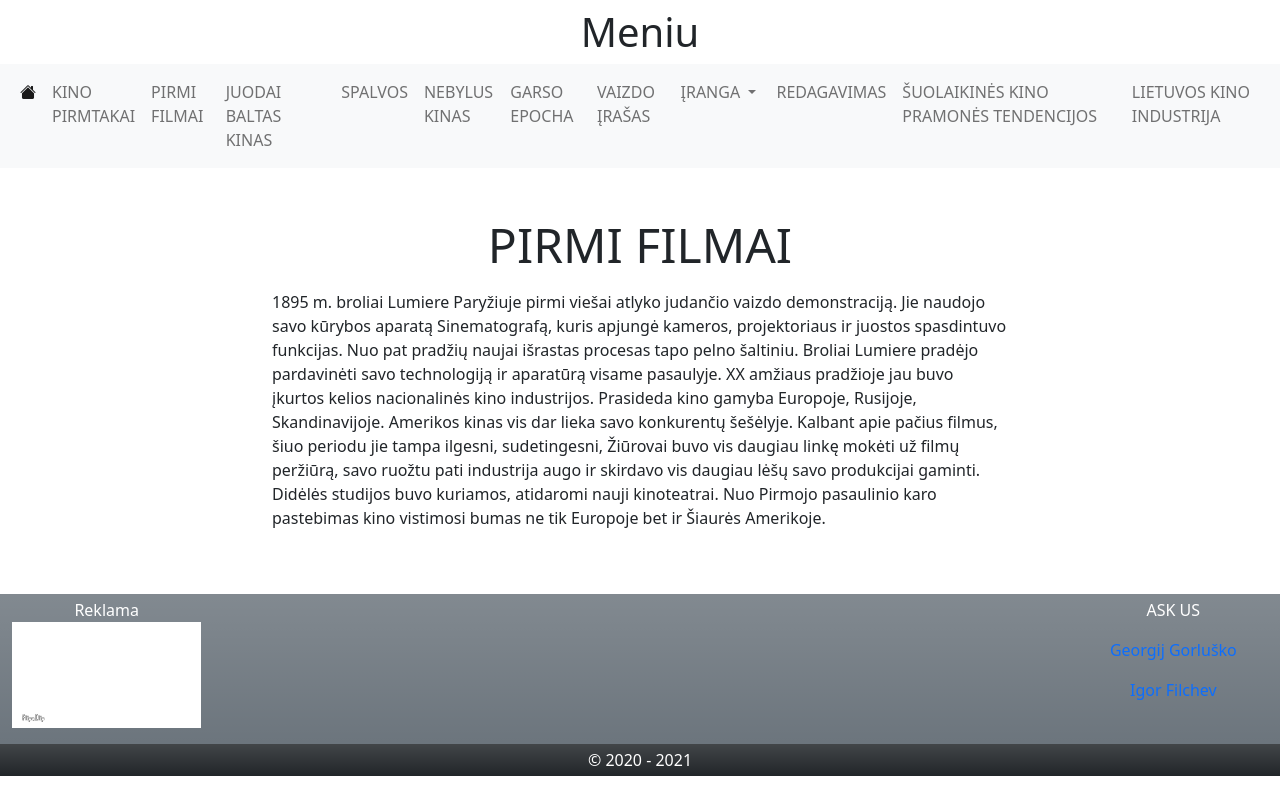
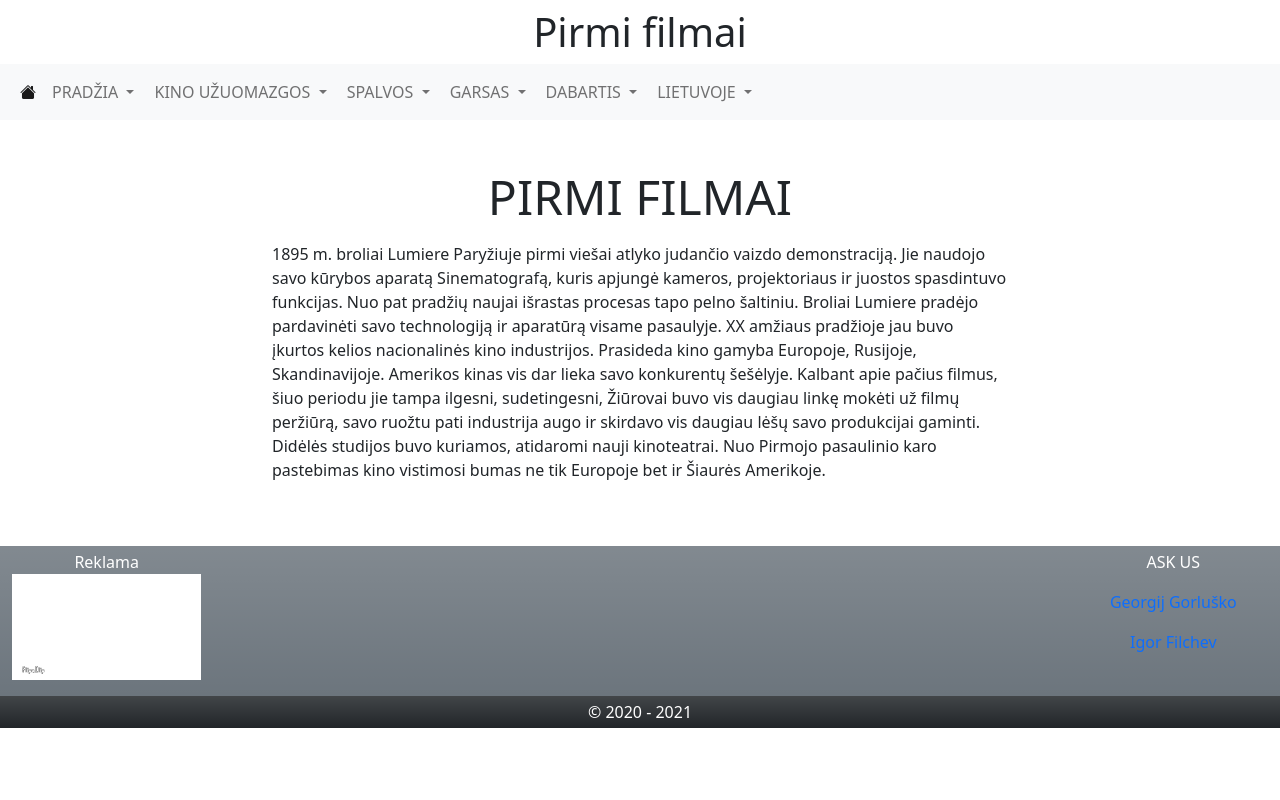
Before and after one commit to filchev-igor/filmEquipmentApp, a website: page pages/pirmi-filmai.html in a window 1280 px wide. Drawn offline with nearby package versions, Linux system fonts and the light colour scheme.

Commit message:
pirmi-filmai.html edited online with Bitbucket

```diff
--- a/pages/pirmi-filmai.html
+++ b/pages/pirmi-filmai.html
@@ -40,11 +40,10 @@
 <nav class="navbar d-none d-md-flex" aria-label="Hidden navigation during scrolling">
     <div class="container-fluid justify-content-center">
         <span class="display-6">
-            Meniu
+            Pirmi filmai
         </span>
     </div>
 </nav>
-
 <nav class="navbar navbar-expand-md navbar-light bg-light sticky-top" aria-label="Main navigation">
     <div class="container-fluid">
         <button class="navbar-toggler" type="button" data-bs-toggle="collapse" data-bs-target="#navbarNav" aria-controls="navbarNav" aria-expanded="false" aria-label="Toggle navigation">
@@ -59,66 +58,125 @@
                     </a>
                 </li>
 
-                <li class="nav-item">
-                    <a class="nav-link" href="../pages/nuotrauka-ir-animacija.html"> KINO PIRMTAKAI</a>
+                <li class="nav-item dropdown">
+                    <a class="nav-link dropdown-toggle" href="#" id="navbarDropdownMenuLink" role="button"
+                       data-bs-toggle="dropdown" aria-expanded="false">
+                        PRADŽIA
+                    </a>
+
+                    <ul class="dropdown-menu" aria-labelledby="navbarDropdownMenuLink">
+                        <li>
+                            <a class="dropdown-item" href="../index.html">APIE</a>
+                        </li>
+                    </ul>
                 </li>
 
-                <li class="nav-item">
-                    <a class="nav-link" href="../pages/pirmi-filmai.html">PIRMI FILMAI</a>
+
+
+
+<li class="nav-item dropdown">
+                    <a class="nav-link dropdown-toggle" href="#" id="navbarDropdownMenuLink" role="button"
+                       data-bs-toggle="dropdown" aria-expanded="false">
+                        KINO UŽUOMAZGOS
+                    </a>
+
+                    <ul class="dropdown-menu" aria-labelledby="navbarDropdownMenuLink">
+                        <li>
+                            <a class="dropdown-item" href="../pages/nuotrauka-ir-animacija.html">PIRMOJI ĮRANGA</a>
                         </li>
 
-                <li class="nav-item">
-                    <a class="nav-link" href="../pages/juodai-baltas-kinas.html"> JUODAI BALTAS KINAS</a>
+                        <li>
+                            <a class="dropdown-item" href="../pages/pirmi-filmai.html">PIRMI FILMAI</a>
+                        </li>
+                    </ul>
                 </li>
 
-                <li class="nav-item">
-                    <a class="nav-link" href="../pages/spalvos.html">SPALVOS</a>
+
+
+<li class="nav-item dropdown">
+                    <a class="nav-link dropdown-toggle" href="#" id="navbarDropdownMenuLink" role="button"
+                       data-bs-toggle="dropdown" aria-expanded="false">
+                        SPALVOS
+                    </a>
+
+                    <ul class="dropdown-menu" aria-labelledby="navbarDropdownMenuLink">
+                        <li>
+                            <a class="dropdown-item" href="../pages/juodai-baltas-kinas.html">JUODAI BALTAS VAIZDAS</a>
                         </li>
 
-                <li class="nav-item">
-                    <a class="nav-link" href="../pages/nebylus-kinas.html">NEBYLUS KINAS</a>
+                        <li>
+                            <a class="dropdown-item" href="../pages/spalvos.html">SPALVOS KINE ATSIRADIMAS</a>
+                        </li>
+                    </ul>
                 </li>
 
-                <li class="nav-item">
-                    <a class="nav-link" href="../pages/garso-epocha.html">GARSO EPOCHA</a>
+
+
+
+
+<li class="nav-item dropdown">
+                    <a class="nav-link dropdown-toggle" href="#" id="navbarDropdownMenuLink" role="button"
+                       data-bs-toggle="dropdown" aria-expanded="false">
+                        GARSAS
+                    </a>
+
+                    <ul class="dropdown-menu" aria-labelledby="navbarDropdownMenuLink">
+                        <li>
+                            <a class="dropdown-item" href="../pages/nebylus-kinas.html">NEBYLUS KINAS</a>
                         </li>
 
-                <li class="nav-item">
-                    <a class="nav-link" href="../pages/vaizdo-įrašas.html">VAIZDO ĮRAŠAS</a>
+                        <li>
+                            <a class="dropdown-item" href="../pages/garso-epocha.html">GARSO EPOCHOS PRADŽIA</a>
+                        </li>
+                    </ul>
+                </li>
+
+
+
+<li class="nav-item dropdown">
+                    <a class="nav-link dropdown-toggle" href="#" id="navbarDropdownMenuLink" role="button"
+                       data-bs-toggle="dropdown" aria-expanded="false">
+                        DABARTIS
+                    </a>
+
+                    <ul class="dropdown-menu" aria-labelledby="navbarDropdownMenuLink">
+                        <li>
+                            <a class="dropdown-item" href="../pages/vaizdo-įrašas.html">ŠIUOLAIKINĖ VIDEO ĮRANGA</a>
+                        </li>
+
+                        <li>
+                            <a class="dropdown-item" href="../pages/garso-įrašas.html">ŠIUOLAIKINĖ GARSO ĮRANGA</a>
+                        </li>
+                        <li>
+                            <a class="dropdown-item" href="../pages/šviesos-įranga.html">ŠIUOLAIKINĖ ŠVIESOS ĮRANGA</a>
+                        </li>
+						<li>
+                            <a class="dropdown-item" href="../pages/redagavimas.html">ŠIUOLAIKINĖ MONTAVIMO ĮRANGA</a>
+                        </li>
+						<li>
+                            <a class="dropdown-item" href="../šuolaikinės-kino-pramonės-tendencijos.html">ŠIUOLAIKINĖS KINO TENDENCIJOS</a>
+                        </li>
+
+					</ul>
                 </li>
 
 <li class="nav-item dropdown">
                     <a class="nav-link dropdown-toggle" href="#" id="navbarDropdownMenuLink" role="button"
                        data-bs-toggle="dropdown" aria-expanded="false">
-                        ĮRANGA
+                        LIETUVOJE
                     </a>
 
                     <ul class="dropdown-menu" aria-labelledby="navbarDropdownMenuLink">
                         <li>
-                            <a class="dropdown-item" href="../pages/garso-įrašas.html">GARSO ĮRAŠAS</a>
-                        </li>
-
-                        <li>
-                            <a class="dropdown-item" href="../pages/šviesos-įranga.html">ŠVIESOS ĮRANGA</a>
+                            <a class="dropdown-item" href="../pages/lietuvos-kino-industrija.html">LIETUVOS KINO INDUSTRIJA</a>
                         </li>
                     </ul>
-                </li>
-
-                <li class="nav-item">
-                    <a class="nav-link" href="../pages/redagavimas.html">REDAGAVIMAS</a>
-                </li>
-
-                <li class="nav-item">
-                    <a class="nav-link" href="../pages/šuolaikinės-kino-pramonės-tendencijos.html">ŠUOLAIKINĖS KINO PRAMONĖS TENDENCIJOS</a>
-                </li>
-
-                <li class="nav-item">
-                    <a class="nav-link" href="../pages/lietuvos-kino-industrija.html">LIETUVOS KINO INDUSTRIJA</a>
                 </li>
             </ul>
         </div>
     </div>
 </nav>
+
 
 <div class="container py-5">
     <div class="row justify-content-center">
```
Lines whose indentation alone changed are shown as unchanged.
